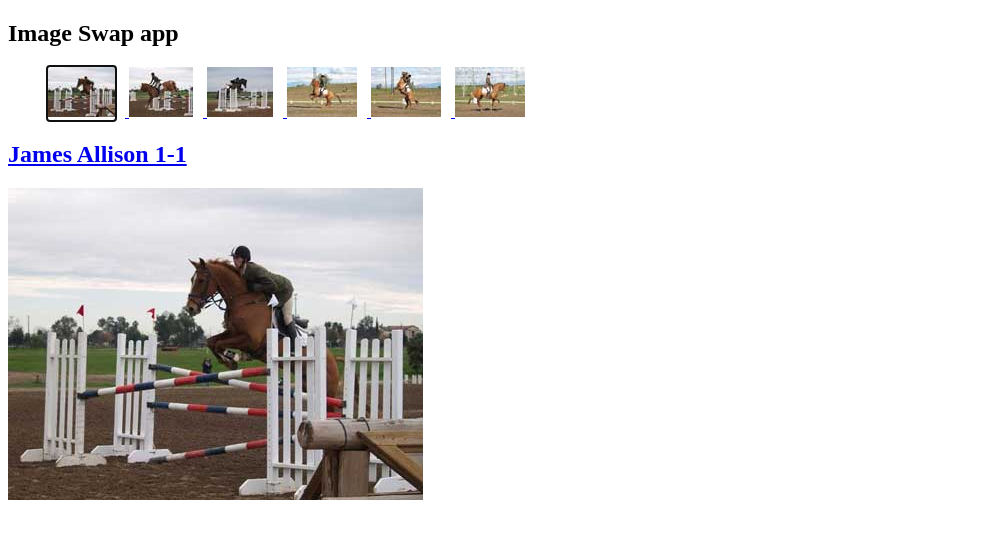
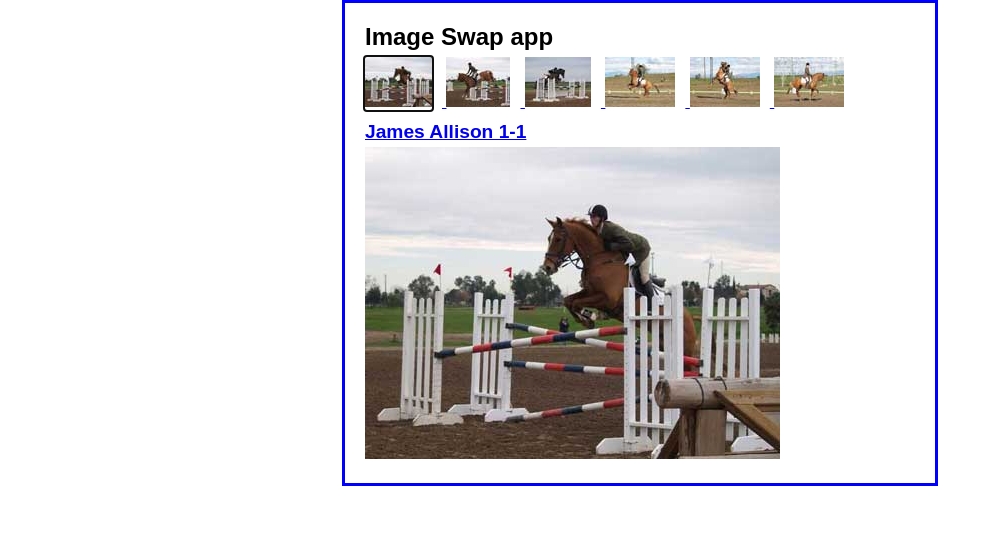
Before and after one commit to JJBertram/murach-JS-jQuery, a plain HTML site: page Image Swap/image-swap.html in a window 1280 px wide. Shown: the whole page, without its empty margins (0-993 px from the left). Drawn offline with Linux system fonts and the light colour scheme.

Commit message:
added minimal styling

```diff
--- a/Image Swap/image-swap.css
+++ b/Image Swap/image-swap.css
@@ -1,5 +1,31 @@
+article, aside, figure, figcaption, footer, header, nav, section
+{
+    display: block;
+}
+body
+{
+	font-family: Arial, Helvetica, sans-serif;
+	margin: 0 auto;
+	padding: 20px;
+	width: 550px;
+	border: 3px solid blue;
+}
+h1, h2, ul, p
+{
+	margin: 0;
+	padding: 0;
+}
+h1
+{
+	padding-bottom: .25em;
+}
+h2
+{
+	font-size: 120%;
+	padding: .5em 0 .25em;
+}
 li
 {
 	padding-right: 10px;
-    display: inline;
+	display: inline;
 }
```
